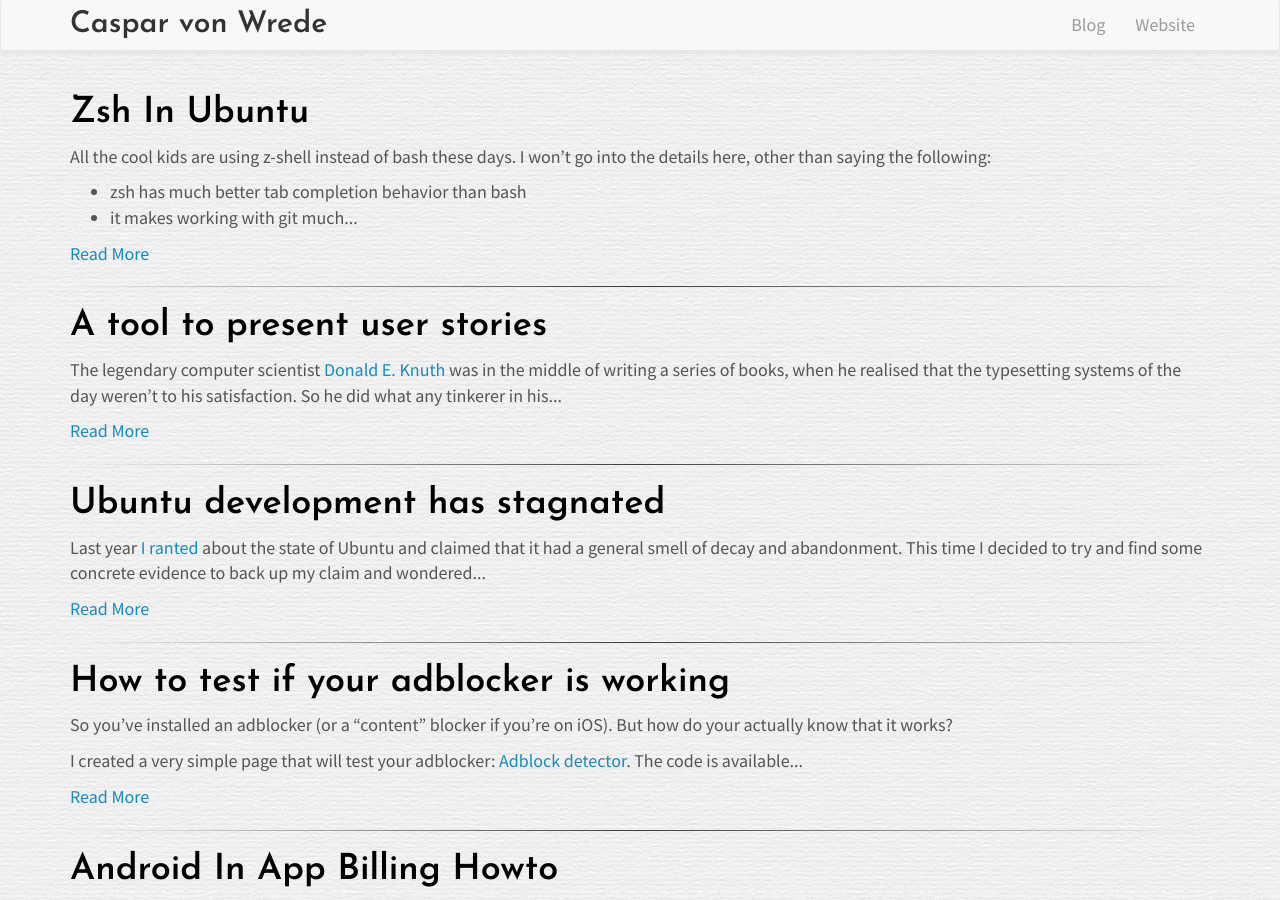
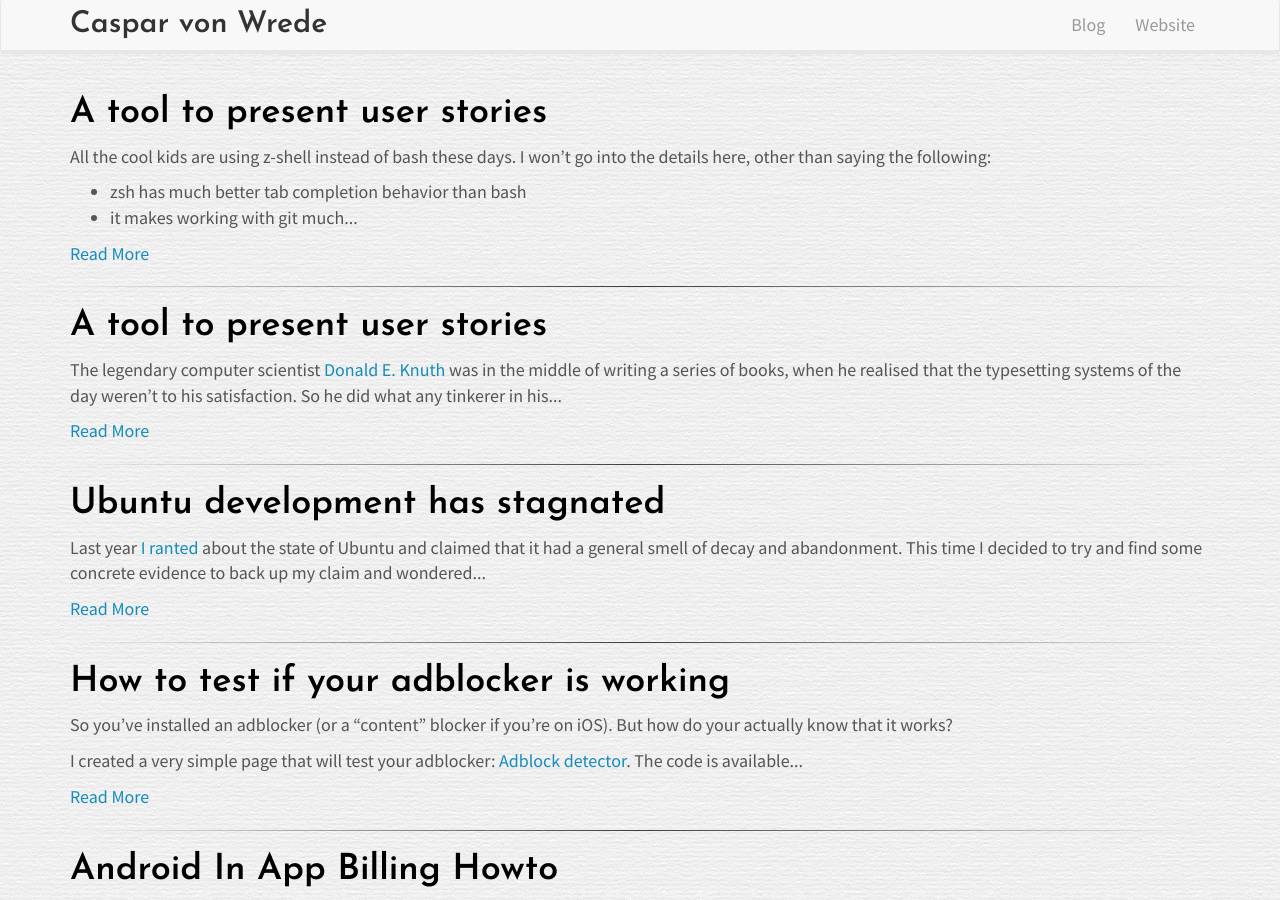
Before and after one commit to caspii/casparwre.de, a Jekyll site: the page built from blog/index.html, in a window 1280 px wide and 900 px high. Built offline with Jekyll 4.4.1, drawn with Linux system fonts in a browser that asks for light colours.

```diff
--- a/_posts/2016-05-02-zsh-in-ubuntu.md
+++ b/_posts/2016-05-02-zsh-in-ubuntu.md
@@ -1,3 +1,8 @@
+---
+layout: post
+title: A tool to present user stories
+---
+
 All the cool kids are using z-shell instead of bash these days. I won't go into the details here, other than saying the following:
 
 * zsh has much better tab completion behavior than bash
```
